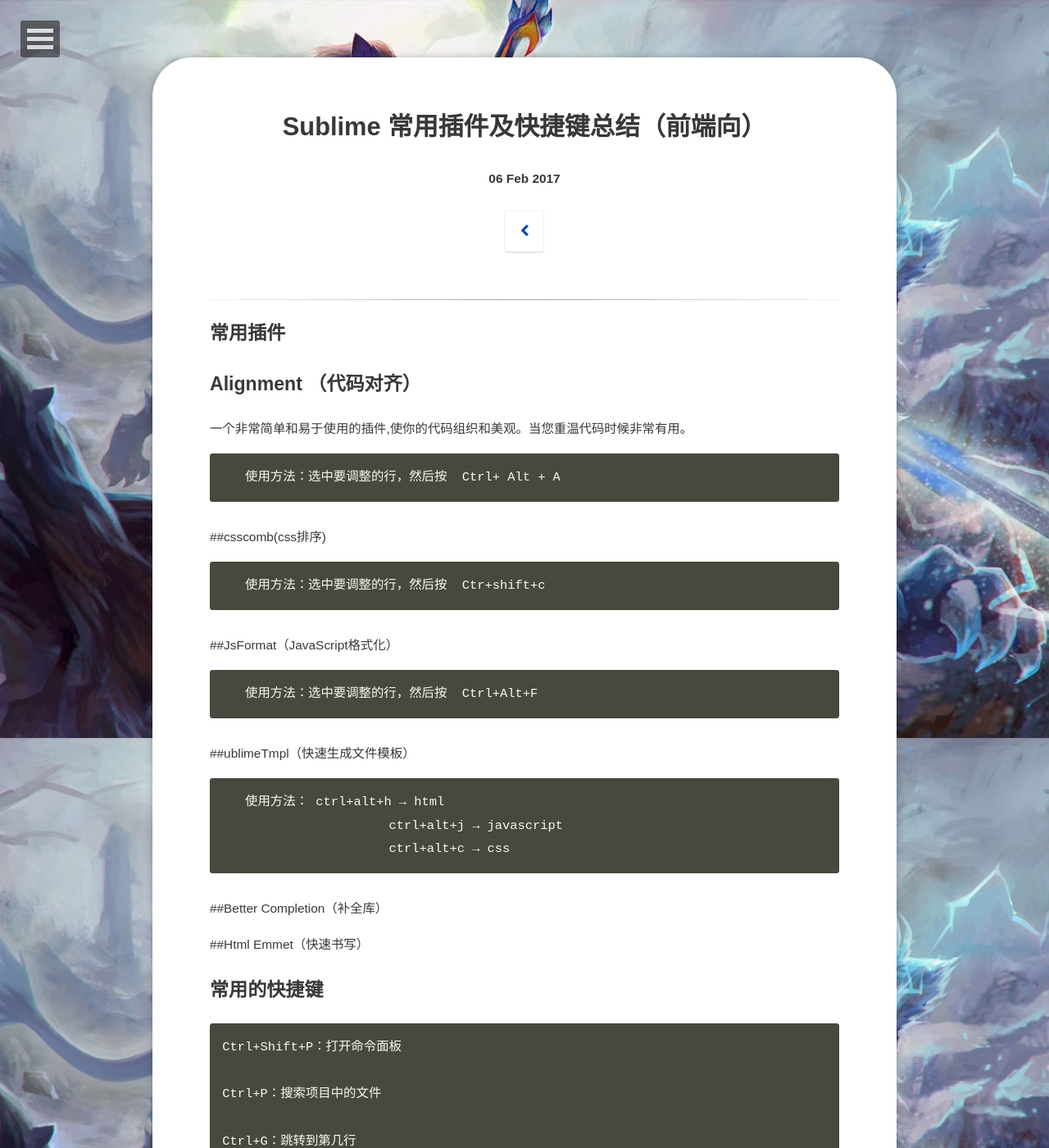
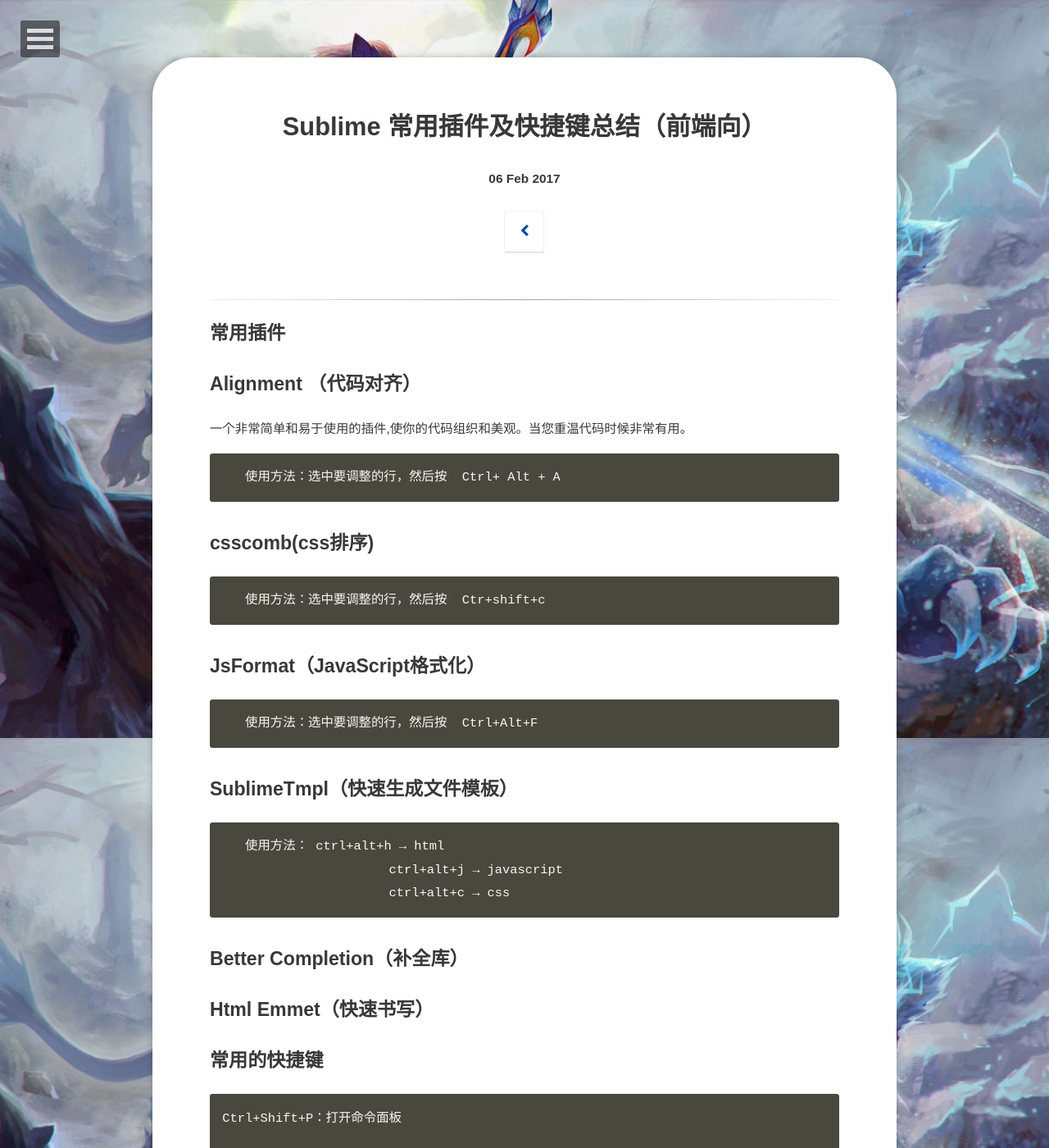
Before and after one commit to sandofsuro/sandofsuro.github.io, a Jekyll site: the page built from _posts/2017-02-06-sublime.md, in a window 1280 px wide and 1400 px high. Shown: the whole window at 82% size. Built offline with Jekyll 4.4.1, drawn with Linux system fonts in a browser that asks for light colours; some web fonts are replaced.

Commit message:
push an article

````diff
--- a/_posts/2017-02-06-sublime.md
+++ b/_posts/2017-02-06-sublime.md
@@ -19,21 +19,21 @@ excerpt: "此等神器相见恨晚"
    使用方法：选中要调整的行，然后按  Ctrl+ Alt + A
 ```
 
-##csscomb(css排序)
+## csscomb(css排序)
 
 ```
    使用方法：选中要调整的行，然后按  Ctr+shift+c
 ```
 
 
-##JsFormat（JavaScript格式化）
+## JsFormat（JavaScript格式化）
 
 ```
    使用方法：选中要调整的行，然后按  Ctrl+Alt+F
 ```
 
 
-##ublimeTmpl（快速生成文件模板）
+## SublimeTmpl（快速生成文件模板）
 
 
 ```
@@ -43,10 +43,10 @@ excerpt: "此等神器相见恨晚"
 ```
 
 
-##Better Completion（补全库）
+## Better Completion（补全库）
 
 
-##Html Emmet（快速书写）
+## Html Emmet（快速书写）
 
 
 
````
